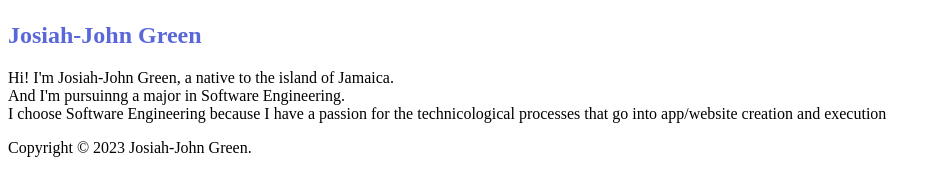
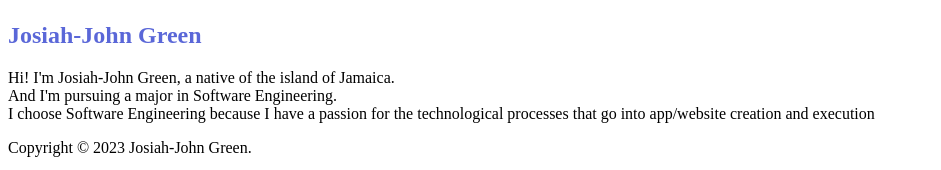
Before and after one commit to josiah-john-green/info2180-lab1, a plain HTML site: page index.html in a window 1280 px wide. Shown: the part 725-895 px from the top of the page, without its empty margins (0-941 px from the left). Drawn offline with Linux system fonts and the light colour scheme.

Commit message:
Updated the index.html

```diff
--- a/index.html
+++ b/index.html
@@ -22,7 +22,7 @@
 
         <main>
             <h2>Josiah-John Green</h2>
-            <p>Hi! I'm Josiah-John Green, a native to the island of Jamaica. <br> And I'm pursuinng a major in Software Engineering. <br> I choose Software Engineering because I have a passion for the technicological processes that go into app/website creation and execution</p>
+            <p>Hi! I'm Josiah-John Green, a native of the island of Jamaica. <br> And I'm pursuing a major in Software Engineering. <br> I choose Software Engineering because I have a passion for the technological processes that go into app/website creation and execution</p>
         </main>
 
         <footer>
```
